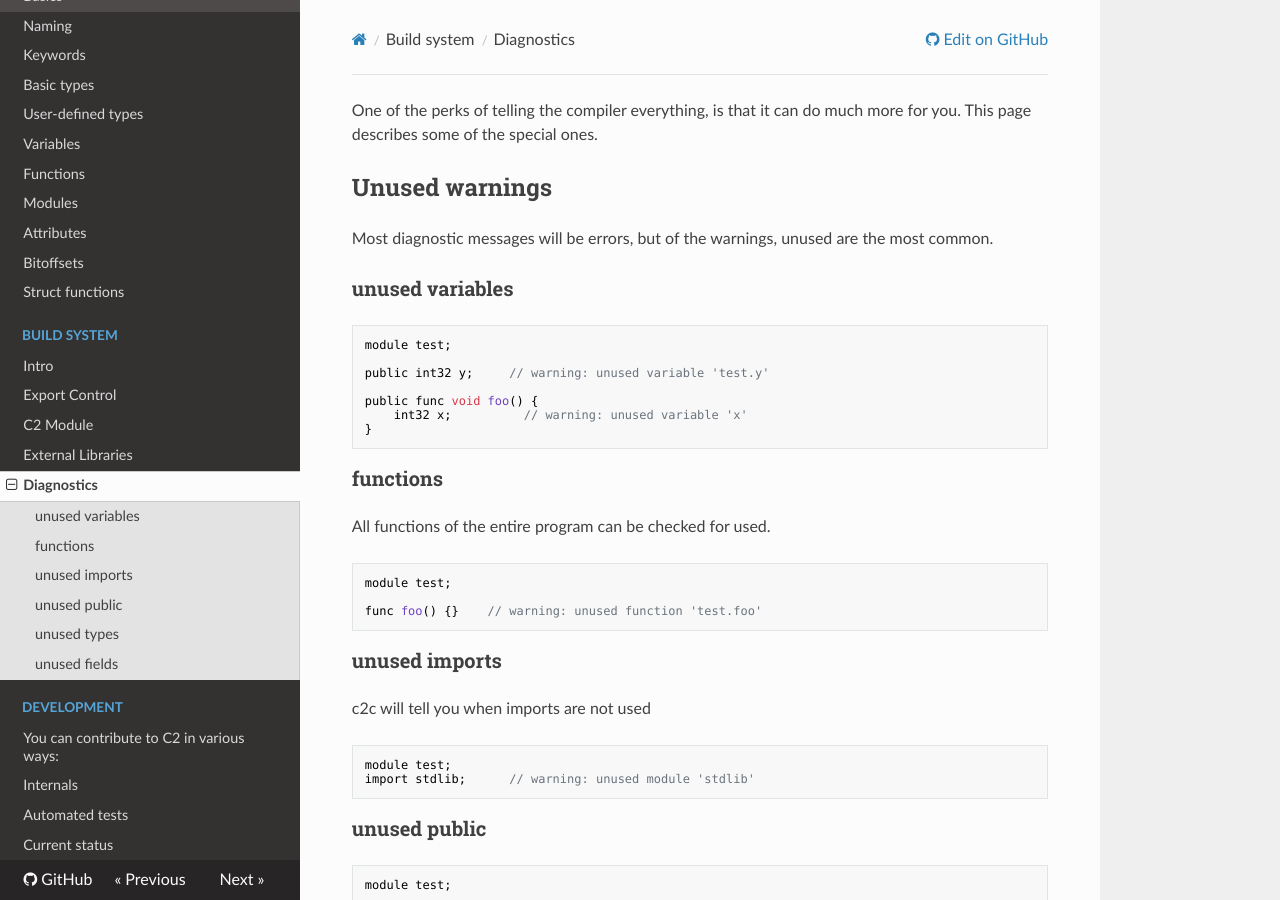
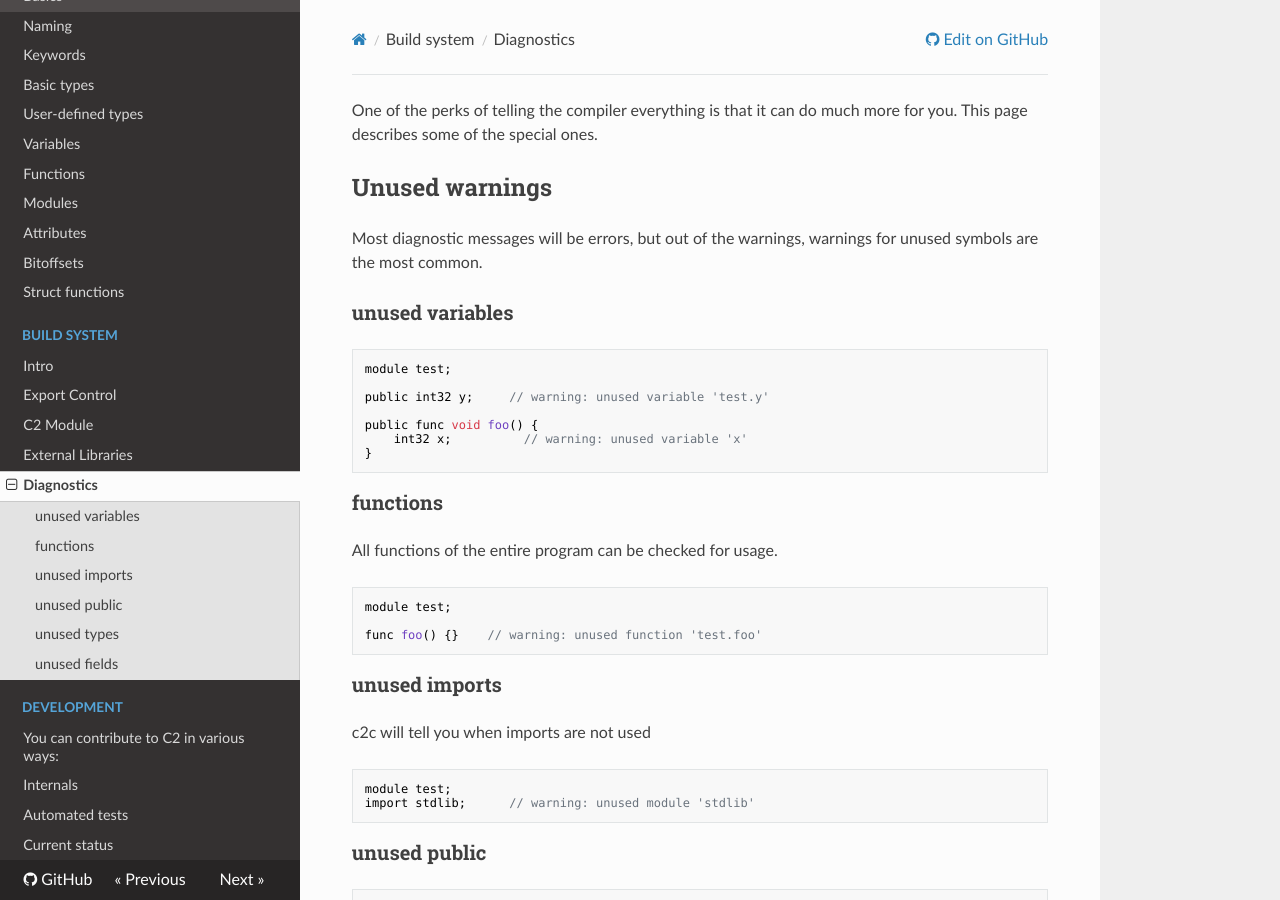
Before and after one commit to c2lang/documentation, an MkDocs documentation site: the page built from documentation/docs/build_system/diagnostics.md, in a window 1280 px wide and 900 px high. Built offline with MkDocs 1.6.1, drawn with Linux system fonts in a browser that asks for light colours; nearby versions of some CDN libraries; old or Windows-style settings are respelled for this version of MkDocs.

Commit message:
diagnostics: remove redundant commas, fix typos, rephrase

````diff
--- a/documentation/docs/build_system/diagnostics.md
+++ b/documentation/docs/build_system/diagnostics.md
@@ -1,10 +1,10 @@
 
-One of the perks of telling the compiler everything, is that it can do much more
+One of the perks of telling the compiler everything is that it can do much more
 for you. This page describes some of the special ones.
 
 ## Unused warnings
-Most diagnostic messages will be errors, but of the warnings, unused are the most
-common.
+Most diagnostic messages will be errors, but out of the warnings, warnings for unused
+symbols are the most common.
 
 ### unused variables
 
@@ -19,7 +19,7 @@ public func void foo() {
 ```
 
 ### functions
-All functions of the entire program can be checked for used.
+All functions of the entire program can be checked for usage.
 
 ```c
 module test;
````
